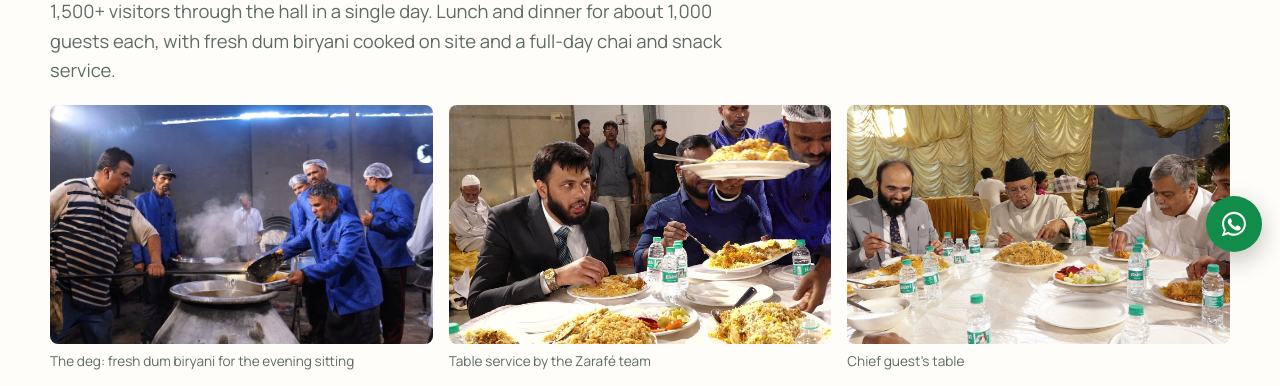
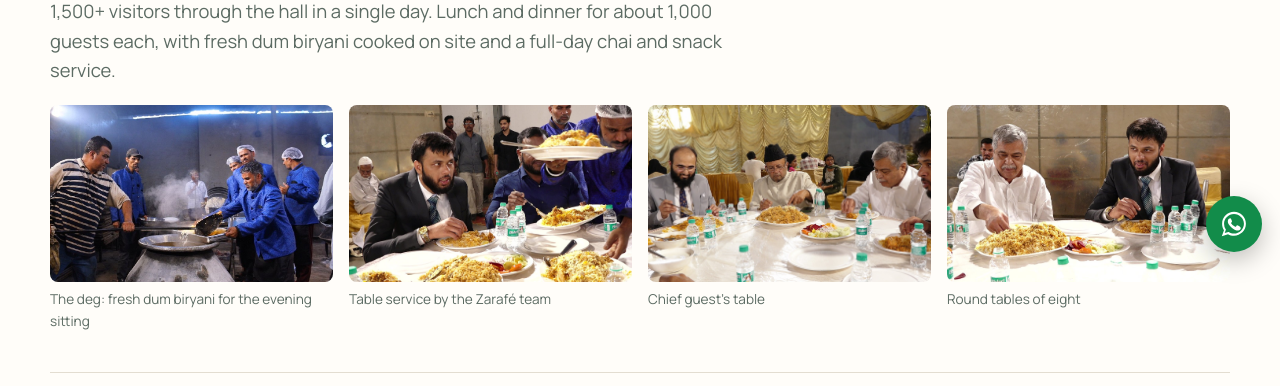
Before and after one commit to oratorkhizer/zarafe-site, a website: page events.html in a window 1280 px wide. Shown: the part 530-916 px from the top of the page. Drawn offline with nearby package versions, Linux system fonts and the light colour scheme.

Commit message:
Gallery grid responsive

```diff
--- a/assets/site.css
+++ b/assets/site.css
@@ -208,7 +208,7 @@ p{margin:0 0 1em}
 .ev:first-child{border-top:0;padding-top:0}
 .ev-head{display:flex;justify-content:space-between;align-items:baseline;gap:1rem;flex-wrap:wrap}
 .ev-head p{color:var(--muted);margin:0}
-.gal3{display:grid;grid-template-columns:repeat(3,1fr);gap:1rem;margin-top:1.2rem}
+.gal3{display:grid;grid-template-columns:repeat(auto-fit,minmax(280px,1fr));gap:1rem;margin-top:1.2rem}
 .gal3 figure{margin:0}
 .gal3 img{border-radius:var(--r-s);aspect-ratio:16/10;object-fit:cover;width:100%}
 .gal3 figcaption{font-size:.85rem;color:var(--muted);margin-top:.45rem}
```
